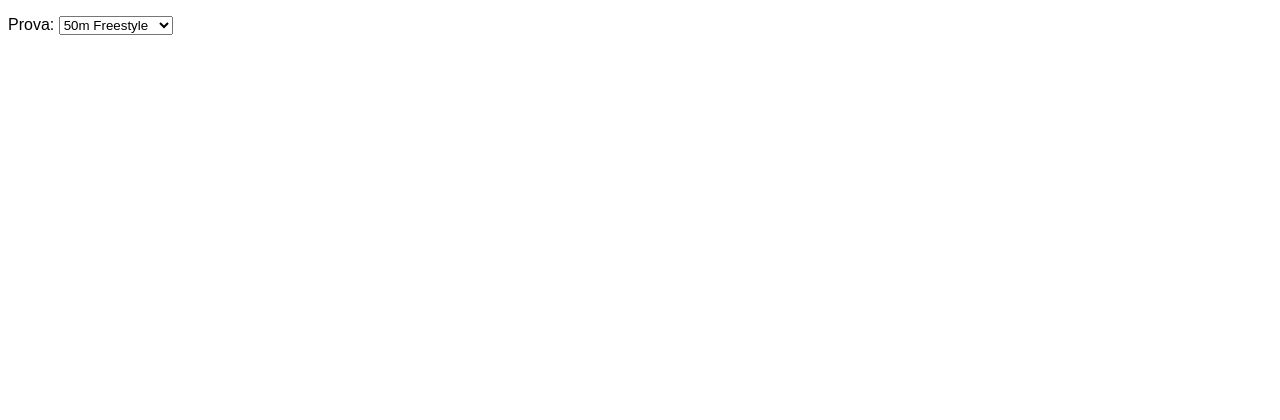
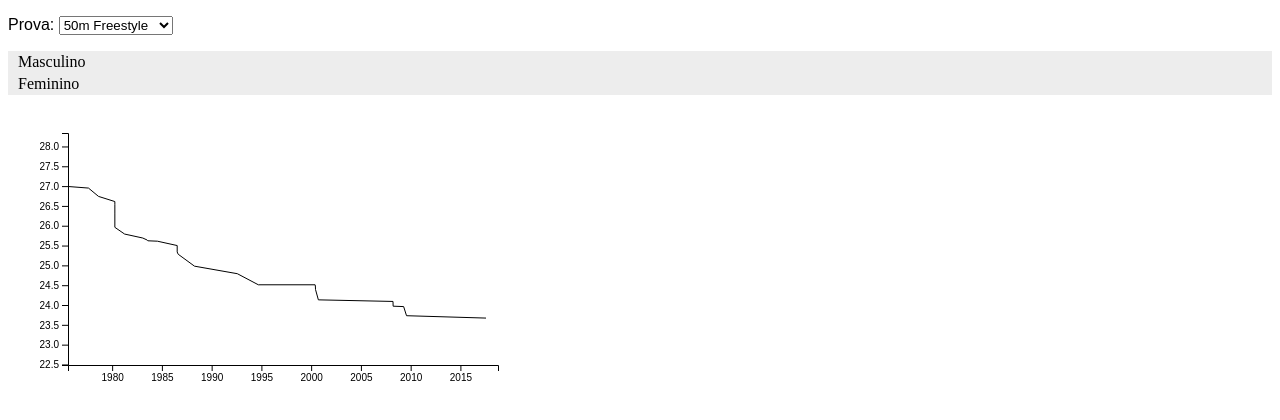
Before and after one commit to andrequeiroz/d3.workbench, a plain HTML site: page index.html in a window 1280 px wide. Drawn offline with Linux system fonts and the light colour scheme.

Commit message:
testar transicao

```diff
--- a/src/painel.js
+++ b/src/painel.js
@@ -1,3 +1,5 @@
+const lerDatas = d3.timeParse("%Y-%m-%d");
+
 function executar(dados) {
 
   d3.json(dados).then(function(x) {
@@ -21,6 +23,63 @@ function executar(dados) {
       return el.codigo === seletor.options[seletor.selectedIndex].value;
     });
     prova = prova[0];
-    console.log(prova);
+
+    var menu = painel.append("nav")
+                     .attr("id", "menu")
+                     .append("ul");
+
+    menu.selectAll("li")
+        .data(["Masculino", "Feminino"])
+        .enter()
+        .append("li")
+        .text(function(d) { return d; });
+
+    var sexo = "feminino";
+    var serie = prova.registros[sexo];
+
+    // gráfico 1
+    const largura1 = 500;
+    const altura1 = 300;
+    const margens1 = { c: 38, d: 10, b: 30, e: 60 };
+    const dim1 = { l: largura1 - margens1.e - margens1.d, a: altura1 - margens1.c - margens1.b};
+
+    var grafico1 = painel.append("div")
+                         .attr("id", "g1")
+                         .append("svg")
+                         .attr("width", largura1)
+                         .attr("height", altura1)
+                         .append("g")
+                         .attr("transform", "translate(" + margens1.e + ", " + margens1.c + ")");
+
+    var xEscala = d3.scaleTime()
+                    .domain([d3.min(serie, function(d) { return lerDatas(d.data); }), new Date()])
+                    .range([0, dim1.l]);
+
+    var yEscala = d3.scaleLinear()
+                    .domain([0.95 * d3.min(serie, function(d) { return d.tempo; }),
+                             1.05 * d3.max(serie, function(d) { return d.tempo; })])
+                    .range([dim1.a, 0]);
+
+    var xEixo = d3.axisBottom()
+                  .scale(xEscala);
+
+    var yEixo = d3.axisLeft()
+                  .scale(yEscala);
+
+    var linha = d3.line()
+                  .x(function(d) { return xEscala(lerDatas(d.data)); })
+                  .y(function(d) { return yEscala(d.tempo); });
+
+    grafico1.append("g")
+            .attr("transform", "translate(0, " + dim1.a + ")")
+            .call(xEixo);
+
+    grafico1.append("g")
+            .call(yEixo);
+
+    grafico1.append("path")
+            .datum(serie)
+            .attr("class", "serie")
+            .attr("d", linha);
   });
 }
--- a/styles/painel.css
+++ b/styles/painel.css
@@ -2,3 +2,21 @@ p {
   font-family: sans-serif;
   font-size: 12pt;
 }
+
+#menu ul {
+  padding: 0px;
+  margin: 0px;
+  background-color: #EDEDED;
+  list-style: none;
+}
+
+#menu ul li {
+  display: block;
+  padding: 2px 10px;
+}
+
+.serie {
+  fill: none;
+  stroke: #000000;
+  stroke-width: 1px;
+}
```
